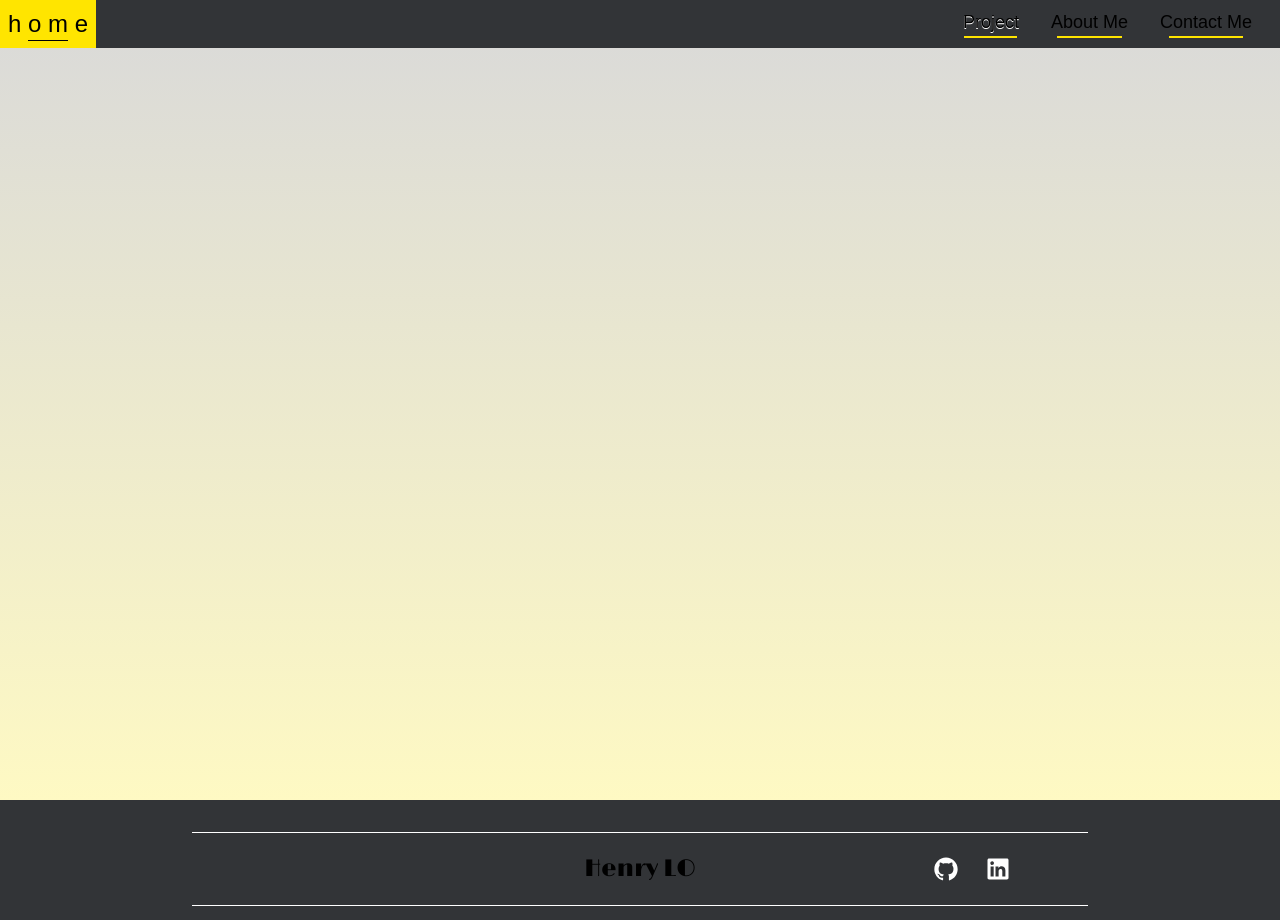
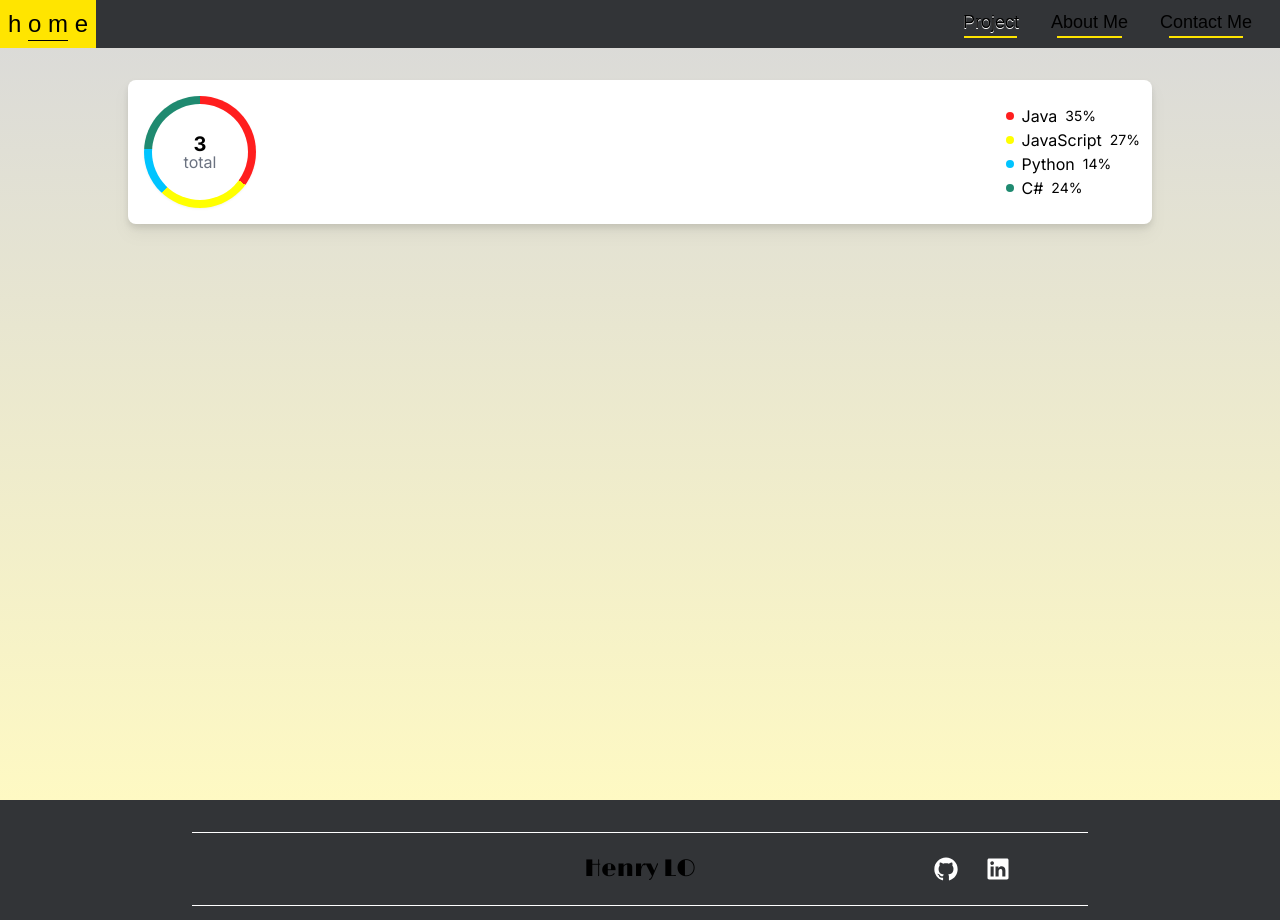
Before and after one commit to Henrylo1227/personal-profile, a Next.js app: page /project in a window 1280 px wide. Shown: the top 920 px of the page. Built offline with nearby package versions, Linux system fonts and the light colour scheme; a web font is replaced by a local one.

Commit message:
Create Dash board with dynamic data values

```diff
--- a/app/contact-me/page.js
+++ b/app/contact-me/page.js
@@ -1,5 +1,5 @@
 'use client'
-import PrimaryBtn from '@/components/primaryBtn';
+import PrimaryBtn from '@/components/common/primaryBtn';
 import React from 'react';
 import { TfiEmail } from 'react-icons/tfi';
 import { Atma } from 'next/font/google';
--- a/app/project/page.js
+++ b/app/project/page.js
@@ -1,3 +1,4 @@
+import DashBoard from '@/components/projectPage/dashBoard';
 import React from 'react';
 
 export const metadata = {
@@ -8,7 +9,9 @@ export const metadata = {
 export default function Project () {
     return (
         <div className='block h-screen w-screen items-center bg-gradient-to-b from-grey-light to-yellow-100 blur-xs'>
-           Project
+           {/* TODO: Dashboard */}
+           <DashBoard/>
+           {/* TODO: Project Cards */}
         </div>
     );
 };
--- a/components/homePage/personalDescription/__components/discoverMeBtn.js
+++ b/components/homePage/personalDescription/__components/discoverMeBtn.js
@@ -1,5 +1,5 @@
 import Link from "next/link";
-import PrimaryBtn from "../../../primaryBtn";
+import PrimaryBtn from "../../../common/primaryBtn";
 
 export default function DiscoverMeBtn() {
     return (
--- a/components/homePage/projectHighlight/__components/projectCard.js
+++ b/components/homePage/projectHighlight/__components/projectCard.js
@@ -1,10 +1,10 @@
-import PrimaryBtnSm from "@/components/primaryBtnSm";
+import PrimaryBtnSm from "@/components/common/primaryBtnSm";
 import Image from "next/image";
-import { Reem_Kufi, Mochiy_Pop_P_One, Mochiy_Pop_One } from "next/font/google";
+import { Reem_Kufi, Mochiy_Pop_One } from "next/font/google";
 import TechStackView from "./techStackView";
 
 const reemKufi = Reem_Kufi({subsets: ['latin'], weight: '400'})
-const mochiyPopPOne = Mochiy_Pop_One({subsets: ['latin'], weight: '400'})
+const mochiyPopOne = Mochiy_Pop_One({subsets: ['latin'], weight: '400'})
 
 export default function ProjectCard( {card} ) {
 
@@ -24,7 +24,7 @@ export default function ProjectCard( {card} ) {
                         />
                     </div>
                     <div className="text-2xl my-2 text-black text-center">
-                        <div className={mochiyPopPOne.className}>
+                        <div className={mochiyPopOne.className}>
                             {projectName}
                         </div>
                     </div>
--- /dev/null
+++ b/components/projectPage/dashBoard.js
@@ -0,0 +1,37 @@
+import Description from "./description";
+import PieChart from "./pieChart";
+
+const data = {
+    totalProjects: 3,
+    languageList: [
+        { name: 'Java', percentage: 0.35 },
+        { name: 'JavaScript', percentage: 0.27 },
+        { name: 'Python' , percentage: 0.14 },
+        { name: 'C#', percentage: 0.24}
+]}
+
+const colorList = [
+    '#FF1E1E',
+    '#FFFF00',
+    '#00C4FF',
+    '#1F8A70',
+    '#068FFF',
+    '#A084E8',
+]
+
+
+export default function DashBoard() {
+    return (
+        <section className="flex relative top-[10%] left-[50%] -translate-x-[50%] w-[80%] h-fit bg-white drop-shadow-lg rounded-lg justify-between items-center">
+            {/* Circle */}
+            <div>
+                <PieChart data={data} colorList={colorList}></PieChart>
+            </div>
+            {/* description */}
+            <div className="block mr-3">
+                <Description data={data} colorList={colorList}/>
+            </div>
+
+        </section>
+    );
+}
--- /dev/null
+++ b/components/projectPage/description.js
@@ -0,0 +1,22 @@
+export default function Description({data, colorList}) {
+    return (
+        <div className="block h-fit w-fit">
+            {data.languageList.map((e, i)=>{
+                return (
+                    <div className="flex justify-start items-center">
+                        <div className='inline-block rounded-full h-2 w-2' style={{
+                            background: `${colorList[i]}`
+                        }}>
+                        </div>
+                        <div className='inline-block text-black text-base mx-2'>
+                            {e.name}
+                        </div>
+                        <div className="inline-block text-black text-sm">
+                            {Math.floor(e.percentage*100)}%
+                        </div>
+                    </div>
+                )
+            })}
+        </div>
+    );
+}
--- /dev/null
+++ b/components/projectPage/pieChart.js
@@ -0,0 +1,33 @@
+
+function convertPieConfig(languageList) {
+    const accDegList = [];
+    let acc = 0;
+    languageList.forEach(element => {
+        const deg = element.percentage*360;
+        accDegList.push({name: element.name, fromDeg: acc, toDeg: acc+deg});
+        acc = acc + deg;
+    });
+
+    return accDegList;
+}
+
+export default function PieChart({data, colorList}) {
+    return (
+        <div className="flex relative rounded-full h-28 w-28 m-4 drop-shadow-sm" style={{
+                background: `conic-gradient(${convertPieConfig(data.languageList).map((element, index) => {
+                    return ` ${colorList[index]} ${element.fromDeg}deg ${element.toDeg}deg `
+                }).join()})`
+            }}>
+            <div className="flex justify-center items-center relative h-24 w-24 top-1/2 left-1/2 -translate-x-1/2 -translate-y-1/2 rounded-full bg-white">
+                <div className="text-center">
+                    <div className="relative top-1 font-bold text-xl text-black">
+                        {data.totalProjects}
+                    </div>
+                    <div className="relative -top-1 text text-gray-500">
+                        total
+                    </div>
+                </div>
+            </div>
+        </div>
+        );
+}
--- a/tailwind.config.js
+++ b/tailwind.config.js
@@ -2,6 +2,7 @@
 const plugin = require('tailwindcss/plugin')
 
 module.exports = {
+  mode: 'jit',
   content: [
     './pages/**/*.{js,ts,jsx,tsx,mdx}',
     './components/**/*.{js,ts,jsx,tsx,mdx}',
```
Also changed, not shown: app/project/[id].js (added), components/common/primaryBtn.js (renamed from components/primaryBtn.js), components/common/primaryBtnSm.js (renamed from components/primaryBtnSm.js).
